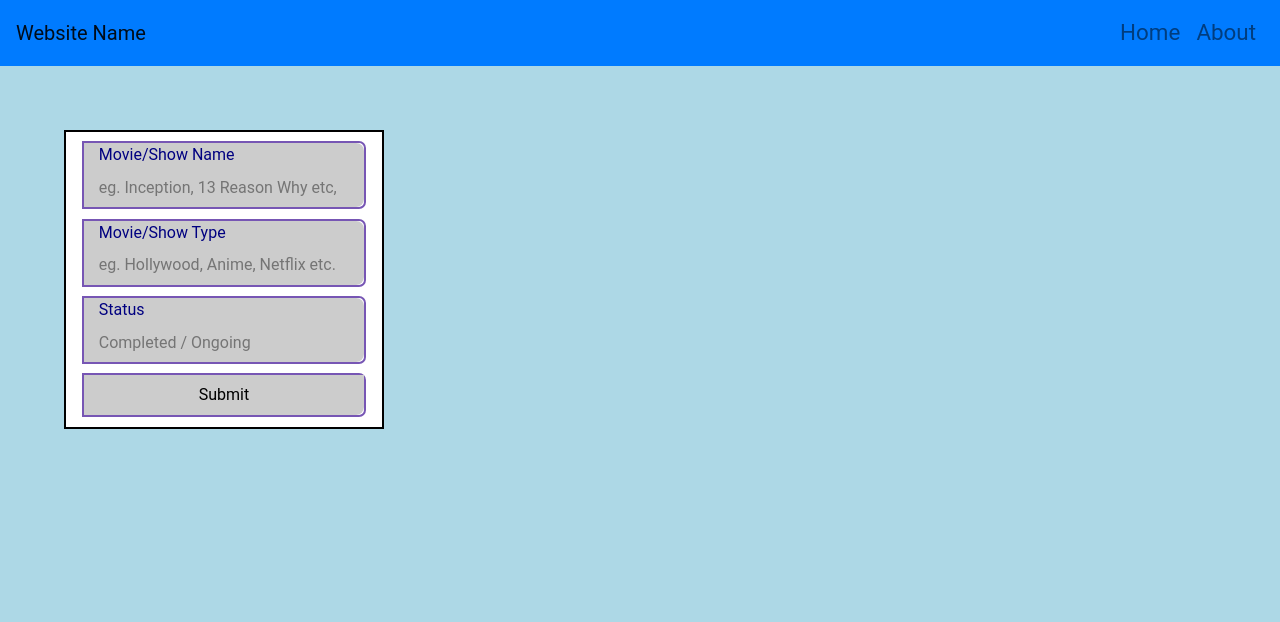
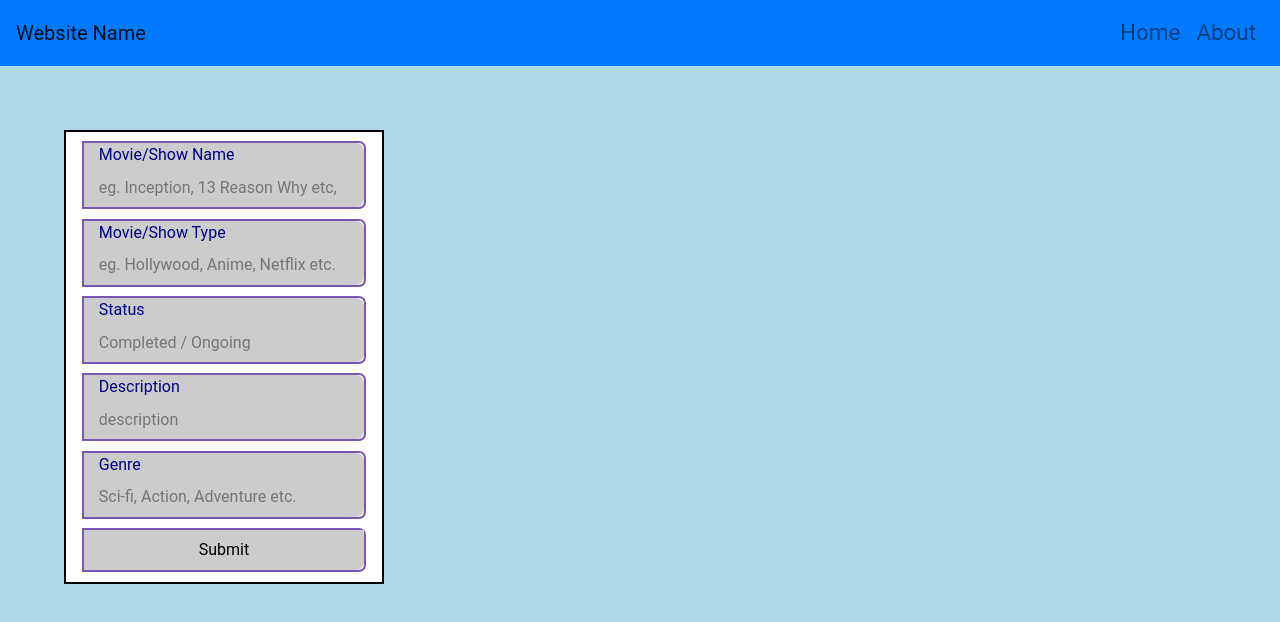
Before and after one commit to PiyushLakhotiya/MovieTracker, a React (Create React App) app in the folder client/: page / in a window 1280 px wide. Shown: the top 622 px of the page. Built offline with nearby package versions, Linux system fonts and the light colour scheme.

Commit message:
Form Field Added

```diff
--- a/client/src/Containers/Form/Form.js
+++ b/client/src/Containers/Form/Form.js
@@ -46,6 +46,19 @@ class Form extends Component {
                 label = "Status"
                 changed = {(event) => this.onChangedHandler(event, 'status')}/>
             <Input
+                type="text"
+                placeholder="description"
+                name="description"
+                label = "Description"
+                changed = {(event) => this.onChangedHandler(event, 'description')}/>
+            <Input
+                type="text"
+                placeholder="Sci-fi, Action, Adventure etc."
+                name="genre"
+                label = "Genre"
+                changed = {(event) => this.onChangedHandler(event, 'genre')}/>
+
+            <Input
                 type="submit" />
         </form>
         )
```
Also changed, not shown: 1 other file (tests, documents, lock files or other folders).
